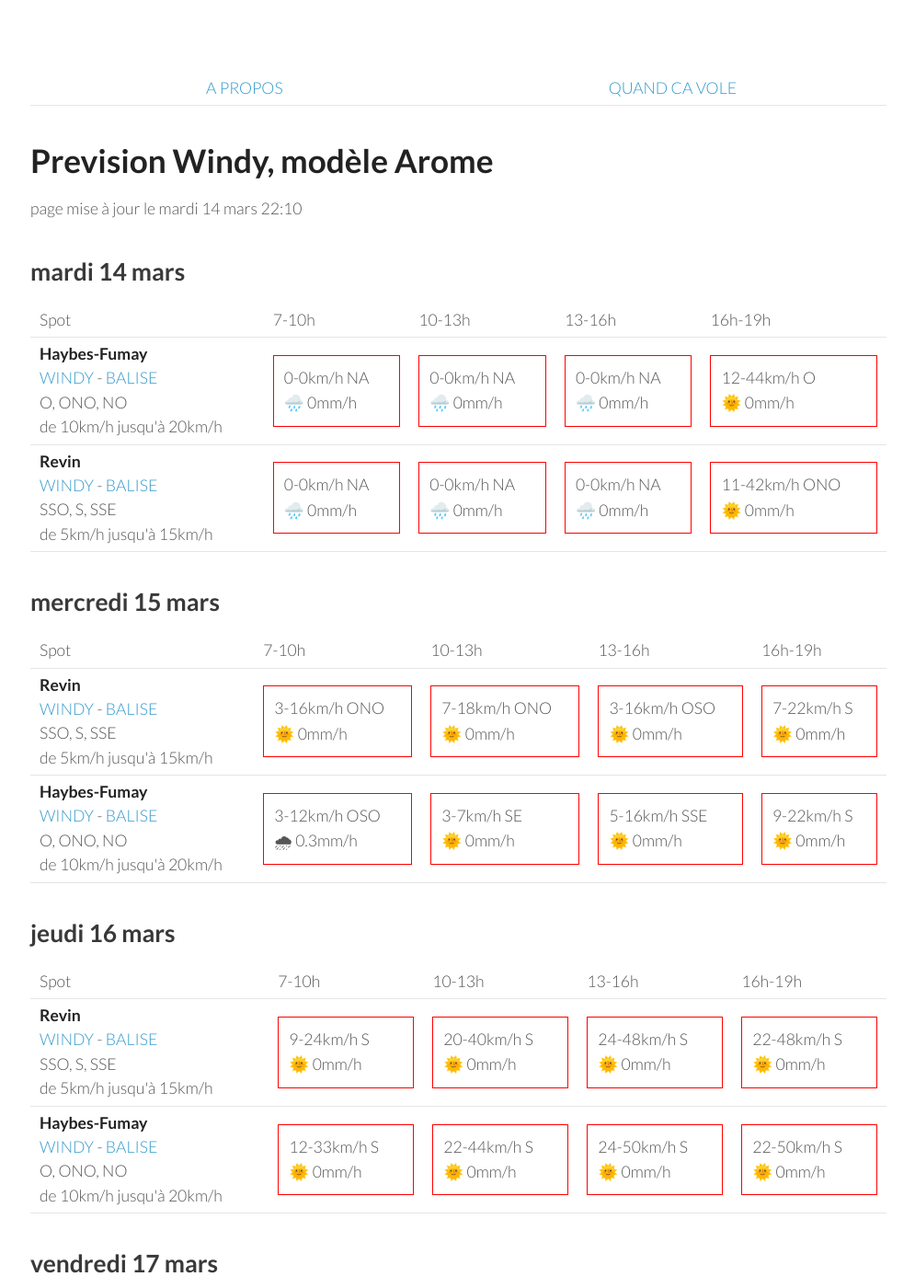
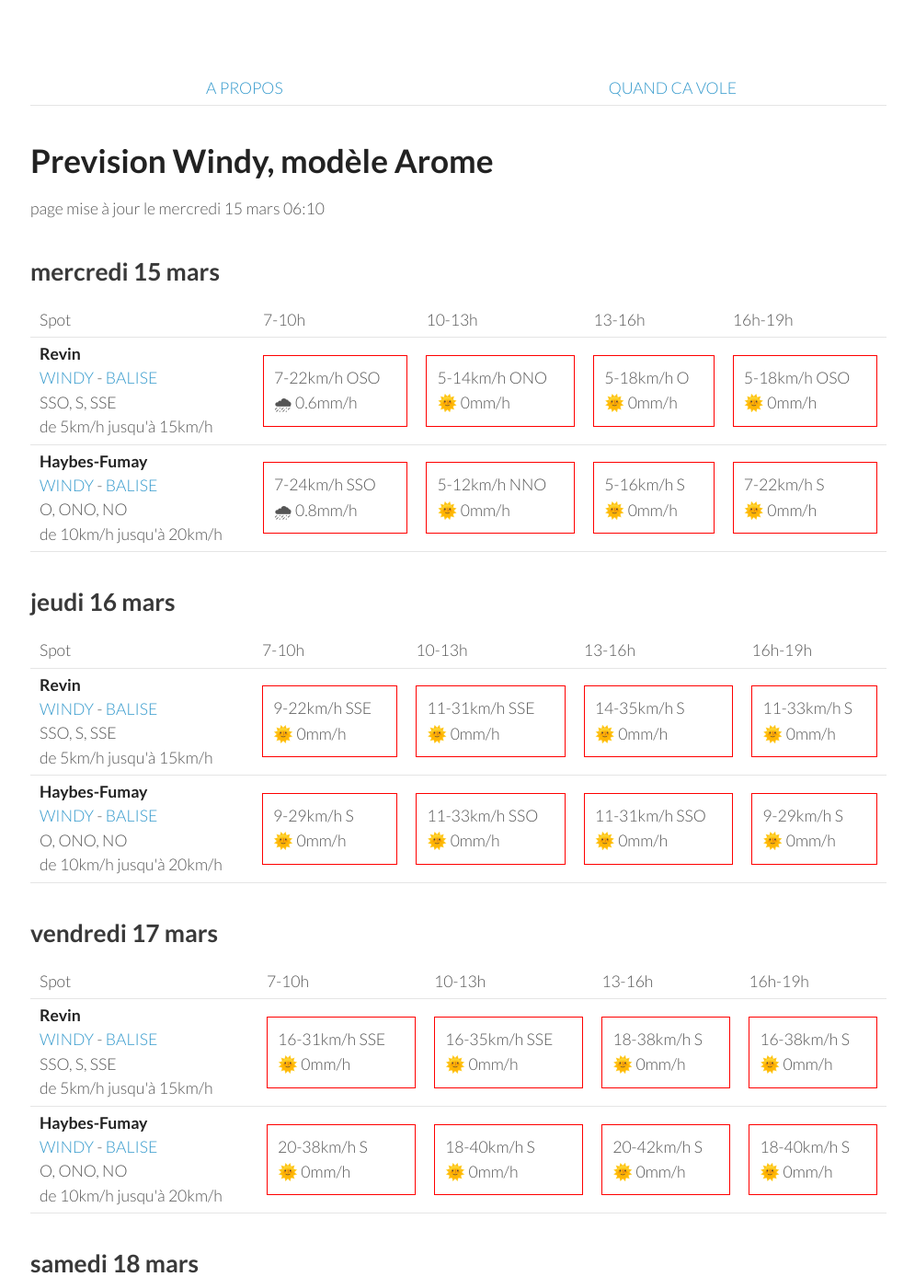
Before and after one commit to parapente-dans-le-nord/parapente-dans-le-nord.github.io, a Jekyll site: the page built from ardennes.markdown, in a window 1280 px wide and 1400 px high. Shown: the whole window at 92% size, without its empty margins (25-1020 px from the left). Built offline with Jekyll 4.4.1, drawn with Linux system fonts in a browser that asks for light colours; some of the changed text lies outside the part shown.

Commit message:
update index.markdown

```diff
--- a/ardennes.markdown
+++ b/ardennes.markdown
@@ -7,42 +7,8 @@ title:  "Tous les spots"
 {: .links}
 
 # Prevision Windy, modèle Arome
-page mise à jour le mardi 14 mars 22:10
+page mise à jour le mercredi 15 mars 06:10
 
-## mardi 14 mars
-
-{::nomarkdown}
-<table>
-  <tbody>
-    <tr>
-      <td>Spot</td>
-      <td>7-10h</td>
-      <td>10-13h</td>
-      <td>13-16h</td>
-      <td>16h-19h</td>
-    </tr>
-<tr>
-        <td><strong>Haybes-Fumay</strong><br><a href="https://windy.com/49.998/4.715?49.913,4.738,10">WINDY</a> - <span class=""><a href="http://www.balisemeteo.com/balise.php?idBalise=104">BALISE</a> </span><br> <span class="vent-favorable">O, ONO, NO</span><br><span class="force-vent">de 10km/h jusqu'à 20km/h</span> </td>
-
-            <td><div class="not-flyable"><p>0-0km/h NA</p><p>🌧️ 0mm/h</p></div></td>
-            <td><div class="not-flyable"><p>0-0km/h NA</p><p>🌧️ 0mm/h</p></div></td>
-            <td><div class="not-flyable"><p>0-0km/h NA</p><p>🌧️ 0mm/h</p></div></td>
-            <td><div class="not-flyable"><p>12-44km/h O</p><p>🌞 0mm/h</p></div></td>
-
-    </tr>
-<tr>
-        <td><strong>Revin</strong><br><a href="https://windy.com/49.948/4.625?49.543,4.625,8">WINDY</a> - <span class=""><a href="http://www.balisemeteo.com/balise.php?idBalise=5019">BALISE</a> </span><br> <span class="vent-favorable">SSO, S, SSE</span><br><span class="force-vent">de 5km/h jusqu'à 15km/h</span> </td>
-
-            <td><div class="not-flyable"><p>0-0km/h NA</p><p>🌧️ 0mm/h</p></div></td>
-            <td><div class="not-flyable"><p>0-0km/h NA</p><p>🌧️ 0mm/h</p></div></td>
-            <td><div class="not-flyable"><p>0-0km/h NA</p><p>🌧️ 0mm/h</p></div></td>
-            <td><div class="not-flyable"><p>11-42km/h ONO</p><p>🌞 0mm/h</p></div></td>
-
-    </tr>
-
-</tbody>
-</table>
-{:/}
 ## mercredi 15 mars
 
 {::nomarkdown}
@@ -58,20 +24,20 @@ page mise à jour le mardi 14 mars 22:10
 <tr>
         <td><strong>Revin</strong><br><a href="https://windy.com/49.948/4.625?49.543,4.625,8">WINDY</a> - <span class=""><a href="http://www.balisemeteo.com/balise.php?idBalise=5019">BALISE</a> </span><br> <span class="vent-favorable">SSO, S, SSE</span><br><span class="force-vent">de 5km/h jusqu'à 15km/h</span> </td>
 
-            <td><div class="not-flyable"><p>3-16km/h ONO</p><p>🌞 0mm/h</p></div></td>
-            <td><div class="not-flyable"><p>7-18km/h ONO</p><p>🌞 0mm/h</p></div></td>
-            <td><div class="not-flyable"><p>3-16km/h OSO</p><p>🌞 0mm/h</p></div></td>
-            <td><div class="not-flyable"><p>7-22km/h S</p><p>🌞 0mm/h</p></div></td>
+            <td><div class="not-flyable"><p>7-22km/h OSO</p><p>🌧 0.6mm/h</p></div></td>
+            <td><div class="not-flyable"><p>5-14km/h ONO</p><p>🌞 0mm/h</p></div></td>
+            <td><div class="not-flyable"><p>5-18km/h O</p><p>🌞 0mm/h</p></div></td>
+            <td><div class="not-flyable"><p>5-18km/h OSO</p><p>🌞 0mm/h</p></div></td>
 
 
     </tr>
 <tr>
         <td><strong>Haybes-Fumay</strong><br><a href="https://windy.com/49.998/4.715?49.913,4.738,10">WINDY</a> - <span class=""><a href="http://www.balisemeteo.com/balise.php?idBalise=104">BALISE</a> </span><br> <span class="vent-favorable">O, ONO, NO</span><br><span class="force-vent">de 10km/h jusqu'à 20km/h</span> </td>
 
-            <td><div class="not-flyable"><p>3-12km/h OSO</p><p>🌧 0.3mm/h</p></div></td>
-            <td><div class="not-flyable"><p>3-7km/h SE</p><p>🌞 0mm/h</p></div></td>
-            <td><div class="not-flyable"><p>5-16km/h SSE</p><p>🌞 0mm/h</p></div></td>
-            <td><div class="not-flyable"><p>9-22km/h S</p><p>🌞 0mm/h</p></div></td>
+            <td><div class="not-flyable"><p>7-24km/h SSO</p><p>🌧 0.8mm/h</p></div></td>
+            <td><div class="not-flyable"><p>5-12km/h NNO</p><p>🌞 0mm/h</p></div></td>
+            <td><div class="not-flyable"><p>5-16km/h S</p><p>🌞 0mm/h</p></div></td>
+            <td><div class="not-flyable"><p>7-22km/h S</p><p>🌞 0mm/h</p></div></td>
 
 
     </tr>
@@ -94,20 +60,20 @@ page mise à jour le mardi 14 mars 22:10
 <tr>
         <td><strong>Revin</strong><br><a href="https://windy.com/49.948/4.625?49.543,4.625,8">WINDY</a> - <span class=""><a href="http://www.balisemeteo.com/balise.php?idBalise=5019">BALISE</a> </span><br> <span class="vent-favorable">SSO, S, SSE</span><br><span class="force-vent">de 5km/h jusqu'à 15km/h</span> </td>
 
-            <td><div class="not-flyable"><p>9-24km/h S</p><p>🌞 0mm/h</p></div></td>
-            <td><div class="not-flyable"><p>20-40km/h S</p><p>🌞 0mm/h</p></div></td>
-            <td><div class="not-flyable"><p>24-48km/h S</p><p>🌞 0mm/h</p></div></td>
-            <td><div class="not-flyable"><p>22-48km/h S</p><p>🌞 0mm/h</p></div></td>
+            <td><div class="not-flyable"><p>9-22km/h SSE</p><p>🌞 0mm/h</p></div></td>
+            <td><div class="not-flyable"><p>11-31km/h SSE</p><p>🌞 0mm/h</p></div></td>
+            <td><div class="not-flyable"><p>14-35km/h S</p><p>🌞 0mm/h</p></div></td>
+            <td><div class="not-flyable"><p>11-33km/h S</p><p>🌞 0mm/h</p></div></td>
 
 
     </tr>
 <tr>
         <td><strong>Haybes-Fumay</strong><br><a href="https://windy.com/49.998/4.715?49.913,4.738,10">WINDY</a> - <span class=""><a href="http://www.balisemeteo.com/balise.php?idBalise=104">BALISE</a> </span><br> <span class="vent-favorable">O, ONO, NO</span><br><span class="force-vent">de 10km/h jusqu'à 20km/h</span> </td>
 
-            <td><div class="not-flyable"><p>12-33km/h S</p><p>🌞 0mm/h</p></div></td>
-            <td><div class="not-flyable"><p>22-44km/h S</p><p>🌞 0mm/h</p></div></td>
-            <td><div class="not-flyable"><p>24-50km/h S</p><p>🌞 0mm/h</p></div></td>
-            <td><div class="not-flyable"><p>22-50km/h S</p><p>🌞 0mm/h</p></div></td>
+            <td><div class="not-flyable"><p>9-29km/h S</p><p>🌞 0mm/h</p></div></td>
+            <td><div class="not-flyable"><p>11-33km/h SSO</p><p>🌞 0mm/h</p></div></td>
+            <td><div class="not-flyable"><p>11-31km/h SSO</p><p>🌞 0mm/h</p></div></td>
+            <td><div class="not-flyable"><p>9-29km/h S</p><p>🌞 0mm/h</p></div></td>
 
 
     </tr>
@@ -131,19 +97,19 @@ page mise à jour le mardi 14 mars 22:10
         <td><strong>Revin</strong><br><a href="https://windy.com/49.948/4.625?49.543,4.625,8">WINDY</a> - <span class=""><a href="http://www.balisemeteo.com/balise.php?idBalise=5019">BALISE</a> </span><br> <span class="vent-favorable">SSO, S, SSE</span><br><span class="force-vent">de 5km/h jusqu'à 15km/h</span> </td>
 
             <td><div class="not-flyable"><p>16-31km/h SSE</p><p>🌞 0mm/h</p></div></td>
-            <td><div class="not-flyable"><p>18-37km/h SSE</p><p>🌞 0mm/h</p></div></td>
-            <td><div class="not-flyable"><p>18-40km/h S</p><p>🌞 0mm/h</p></div></td>
-            <td><div class="not-flyable"><p>24-46km/h SSO</p><p>🌞 0mm/h</p></div></td>
+            <td><div class="not-flyable"><p>16-35km/h SSE</p><p>🌞 0mm/h</p></div></td>
+            <td><div class="not-flyable"><p>18-38km/h S</p><p>🌞 0mm/h</p></div></td>
+            <td><div class="not-flyable"><p>16-38km/h S</p><p>🌞 0mm/h</p></div></td>
 
 
     </tr>
 <tr>
         <td><strong>Haybes-Fumay</strong><br><a href="https://windy.com/49.998/4.715?49.913,4.738,10">WINDY</a> - <span class=""><a href="http://www.balisemeteo.com/balise.php?idBalise=104">BALISE</a> </span><br> <span class="vent-favorable">O, ONO, NO</span><br><span class="force-vent">de 10km/h jusqu'à 20km/h</span> </td>
 
-            <td><div class="not-flyable"><p>20-40km/h S</p><p>🌞 0mm/h</p></div></td>
+            <td><div class="not-flyable"><p>20-38km/h S</p><p>🌞 0mm/h</p></div></td>
+            <td><div class="not-flyable"><p>18-40km/h S</p><p>🌞 0mm/h</p></div></td>
             <td><div class="not-flyable"><p>20-42km/h S</p><p>🌞 0mm/h</p></div></td>
-            <td><div class="not-flyable"><p>20-46km/h S</p><p>🌞 0mm/h</p></div></td>
-            <td><div class="not-flyable"><p>24-48km/h SSO</p><p>🌞 0mm/h</p></div></td>
+            <td><div class="not-flyable"><p>18-40km/h S</p><p>🌞 0mm/h</p></div></td>
 
 
     </tr>
@@ -166,8 +132,8 @@ page mise à jour le mardi 14 mars 22:10
 <tr>
         <td><strong>Revin</strong><br><a href="https://windy.com/49.948/4.625?49.543,4.625,8">WINDY</a> - <span class=""><a href="http://www.balisemeteo.com/balise.php?idBalise=5019">BALISE</a> </span><br> <span class="vent-favorable">SSO, S, SSE</span><br><span class="force-vent">de 5km/h jusqu'à 15km/h</span> </td>
 
-            <td><div class="not-flyable"><p>14-25km/h S</p><p>🌞 0mm/h</p></div></td>
-            <td><div class="not-flyable"><p>20-38km/h S</p><p>🌞 0mm/h</p></div></td>
+            <td><div class="not-flyable"><p>14-27km/h S</p><p>🌧 0.2mm/h</p></div></td>
+            <td><div class="not-flyable"><p>18-37km/h SSO</p><p>🌞 0mm/h</p></div></td>
             <td><div class="not-flyable"><p>22-44km/h S</p><p>🌧 1.5mm/h</p></div></td>
             <td><div class="not-flyable"><p>20-55km/h S</p><p>🌧 0.5mm/h</p></div></td>
 
@@ -176,8 +142,8 @@ page mise à jour le mardi 14 mars 22:10
 <tr>
         <td><strong>Haybes-Fumay</strong><br><a href="https://windy.com/49.998/4.715?49.913,4.738,10">WINDY</a> - <span class=""><a href="http://www.balisemeteo.com/balise.php?idBalise=104">BALISE</a> </span><br> <span class="vent-favorable">O, ONO, NO</span><br><span class="force-vent">de 10km/h jusqu'à 20km/h</span> </td>
 
-            <td><div class="not-flyable"><p>16-31km/h S</p><p>🌞 0mm/h</p></div></td>
-            <td><div class="not-flyable"><p>18-37km/h S</p><p>🌞 0mm/h</p></div></td>
+            <td><div class="not-flyable"><p>14-29km/h S</p><p>🌧 0.2mm/h</p></div></td>
+            <td><div class="not-flyable"><p>18-37km/h SSO</p><p>🌞 0mm/h</p></div></td>
             <td><div class="not-flyable"><p>22-44km/h S</p><p>🌧 1.2mm/h</p></div></td>
             <td><div class="not-flyable"><p>20-57km/h S</p><p>🌧 0.4mm/h</p></div></td>
 
```
